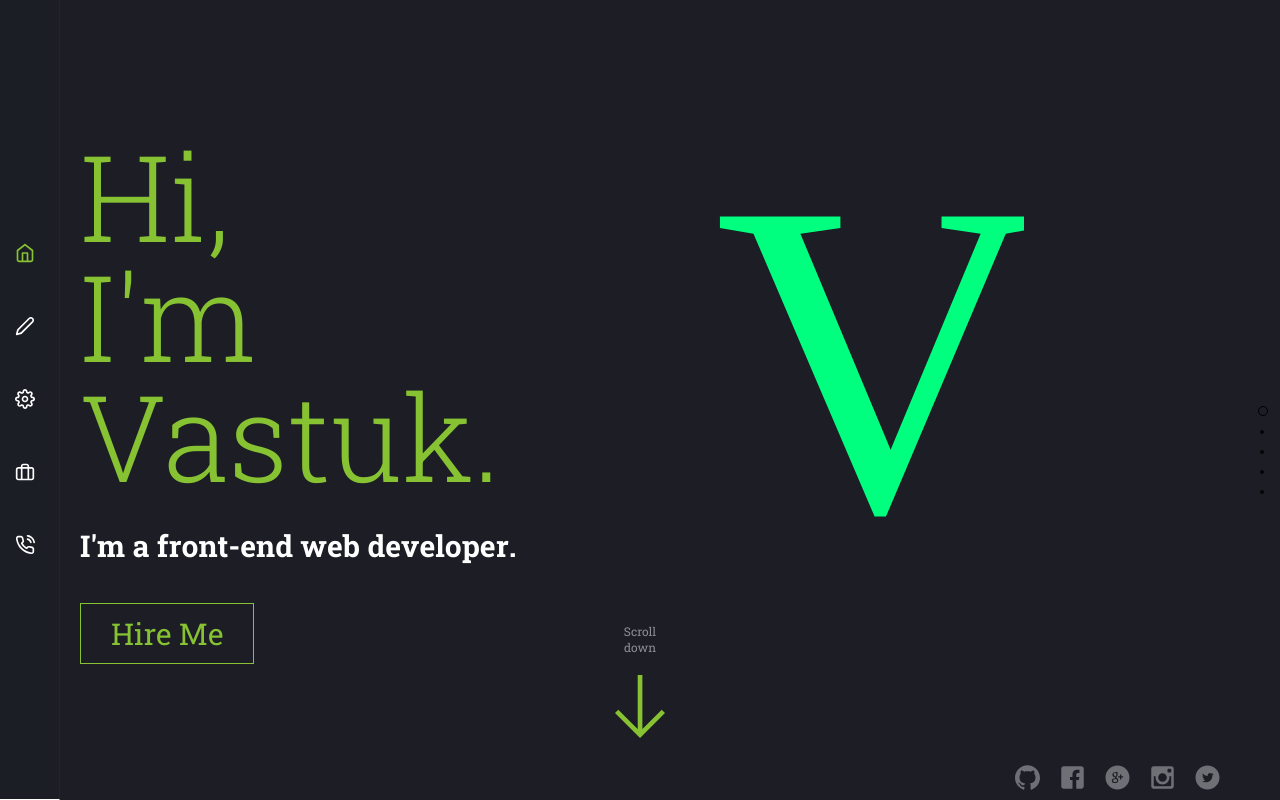
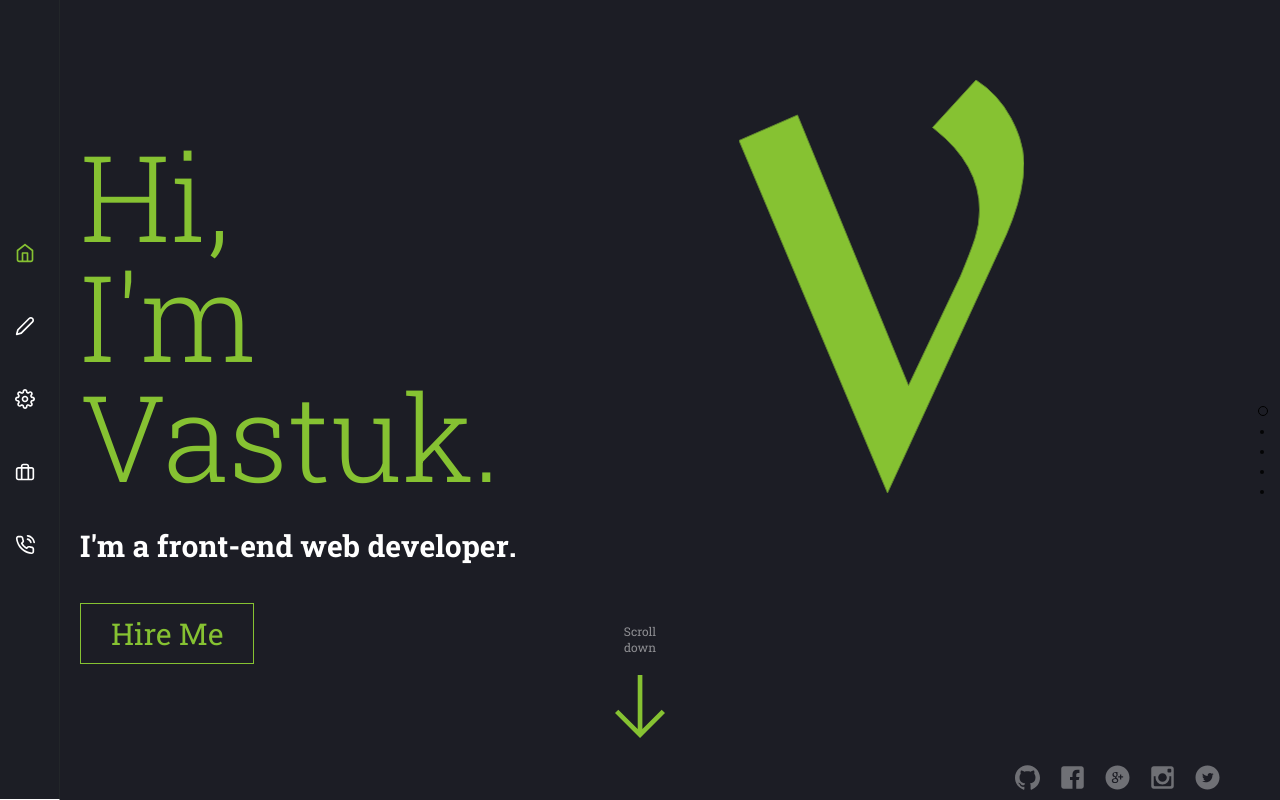
Before and after one commit to Tobi-dev99/portfolio-2021, a website: page index.html in a window 1280 px wide. Drawn offline with Linux system fonts and the light colour scheme.

Commit message:
Add files via upload

```diff
--- a/assets/js/animations.js
+++ b/assets/js/animations.js
@@ -42,15 +42,33 @@ anime
   // });
 
 
-anime.timeline({ loop: false }).add({
-  targets: ".bg-cover",
-  opacity: [0, 1],
-  skew: ['100deg' ,0],
-  duration: 1000
-}).add({
-  targets: '.arrow-down',
-  opacity: [0, 1],
-  translateY: ['-100%', '-50%'],
-  translateX: ['-50%','-50%'],
-  duration: 1000
-})
+anime
+  .timeline({ loop: false })
+  .add({
+    targets: ".bg-cover path",
+    strokeDashoffset: [anime.setDashoffset, 0],
+    stroke: "#61892F",
+    easing: "easeInOutSine",
+    duration: 1500,
+    delay: function (el, i) {
+      return i * 250;
+    },
+  })
+  .add({
+    targets: ".bg-cover path",
+    fill: "#86C232",
+    easing: "easeInOutSine",
+    duration: 1500,
+    delay: function (el, i) {
+      return i * 250;
+    },
+  })
+  .add({
+    targets: ".arrow-down",
+    opacity: [0, 1],
+    translateY: ["-100%", "-50%"],
+    translateX: ["-50%", "-50%"],
+    duration: 1000,
+    loop:true,
+    direction:'reverse'
+  });
--- a/index.html
+++ b/index.html
@@ -65,14 +65,36 @@
 
     <main class="fullpage container">
       <section class="vertical-scrolling" id="home">
-        <object
+        <!-- <object
           type="image/svg+xml"
           data="assets/images/vec.svg"
           class="bg-cover"
         >
           Your browser does not support SVG
-        </object>
-
+        </object> -->
+        <svg
+          width="285"
+          height="413"
+          viewBox="0 0 285 413"
+          xmlns="http://www.w3.org/2000/svg"
+          class="bg-cover"
+        >
+          <g
+            id="svgGroup"
+            stroke-linecap="round"
+            fill-rule="evenodd"
+            font-size="9pt"
+            stroke="#fff"
+            stroke-width="0.25mm"
+            fill="none"
+            style="stroke: #fff; stroke-width: 0.25mm; fill: none"
+          >
+            <path
+              d="M 261.5 167.5 L 148.5 413 L 0 60.5 L 58.5 35 L 169.5 305.5 L 221.5 196 Q 231.5 172 236 158.25 Q 240.5 144.5 240.5 130 Q 240.5 84.749 195.991 49.441 A 185.946 185.946 0 0 0 193.5 47.5 L 237 0 Q 259 14 272 38 A 119.031 119.031 0 0 1 280.655 57.894 Q 284.796 70.654 284.99 82.806 A 74.747 74.747 0 0 1 285 84 A 129.31 129.31 0 0 1 281.832 111.291 Q 278.931 124.679 273.374 139.706 A 326.007 326.007 0 0 1 261.5 167.5 Z"
+              vector-effect="non-scaling-stroke"
+            />
+          </g>
+        </svg>
         <header>
           <h1 class="heading-main u-margin-bottom">
             <span class="heading--1">Hi,</span>
@@ -144,7 +166,7 @@
       </section>
       <section class="vertical-scrolling wrapper" id="about">
         <h1 class="heading-secondary">About</h1>
-        <p class="">
+        <p class="about__discription">
           Hello! I’m Vastuk Talmale. Frontend web developer from India. I have
           rich experience in building websites and make it unique and
           interactive.
```
Also changed, not shown: assets/images/1_1449142882_640x640.jpg (added).
